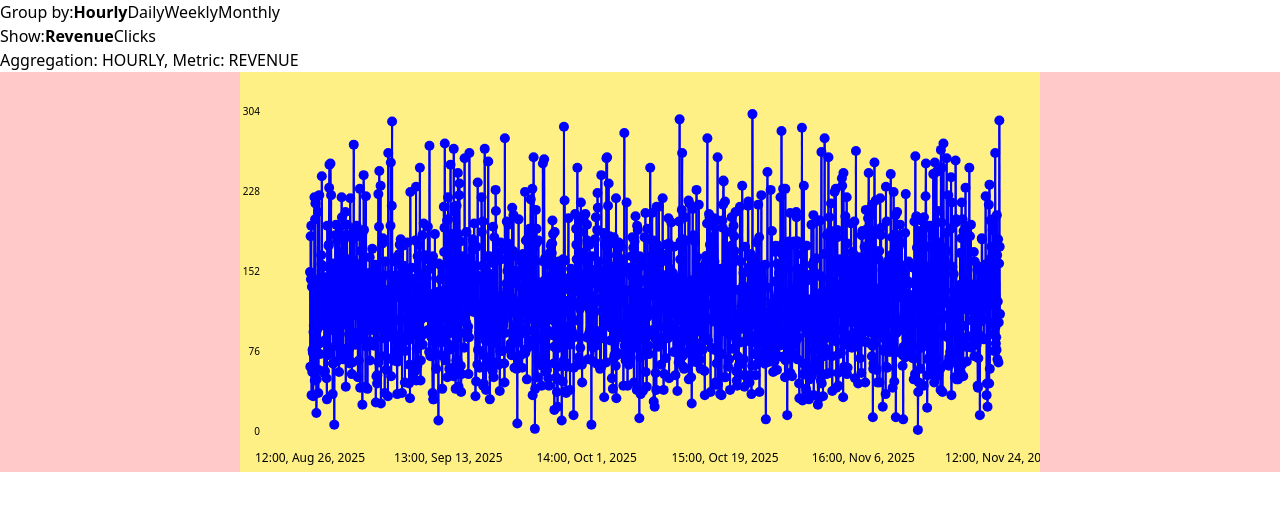
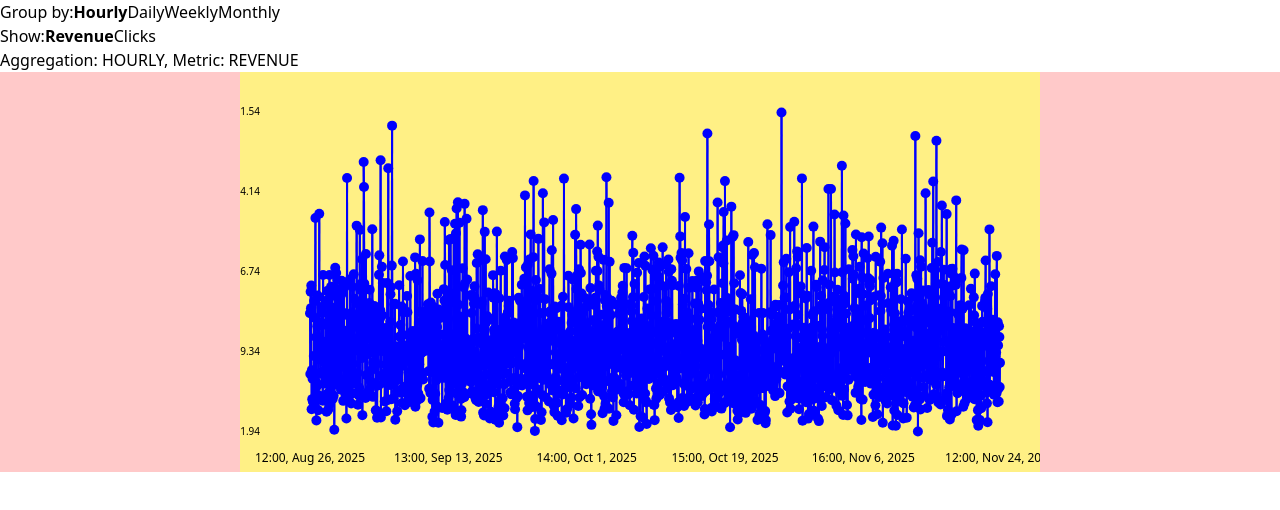
Before and after one commit to hapttic/front-test-assigment-2025-public, a React (Vite) app: page / in a window 1280 px wide. Shown: the top 510 px of the page. Built offline with nearby package versions, Linux system fonts and the light colour scheme.

Commit message:
feat: Display Revenue or Click metrics depending on selection

```diff
--- a/src/components/TimelineChart.tsx
+++ b/src/components/TimelineChart.tsx
@@ -1,6 +1,6 @@
-import type { TimelineChartProps } from "../types/types";
+import { MetricType, type AggregatedDataPoint, type TimelineChartProps } from "../types/types";
 
-function TimelineChart({ title, data }: TimelineChartProps) {
+function TimelineChart({ title, data, metricType }: TimelineChartProps) {
   const chartWidth = 800;
   const chartHeight = 400;
 
@@ -12,8 +12,19 @@ function TimelineChart({ title, data }: TimelineChartProps) {
 
   const distanceBetweenPoints = graphWidth / (data.length - 1);
 
-  const maxValue = Math.max(...data.map((point) => point.clicks)) + 2;
-  const minValue = Math.min(...data.map((point) => point.clicks)) - 2;
+   const getValue = (point: AggregatedDataPoint) => {
+    switch (metricType) {
+      case MetricType.REVENUE:
+        return point.revenue;
+      case MetricType.CLICKS:
+        return point.clicks;
+      default:
+        return 0;
+    }
+  }
+
+  const maxValue = Math.max(...data.map((point) => getValue(point))) + 2;
+  const minValue = Math.min(...data.map((point) => getValue(point))) - 2;
   const valueRange = maxValue - minValue;
 
   const getY = (value: number) => {
@@ -52,9 +63,9 @@ function TimelineChart({ title, data }: TimelineChartProps) {
             <line
               key={index}
               x1={getX(index - 1)}
-              y1={getY(prevPoint.clicks)}
+              y1={getY(getValue(prevPoint))}
               x2={getX(index)}
-              y2={getY(point.clicks)}
+              y2={getY(getValue(point))}
               stroke="blue"
               strokeWidth={2}
             />
@@ -66,7 +77,7 @@ function TimelineChart({ title, data }: TimelineChartProps) {
             <circle
               key={index}
               cx={getX(index)}
-              cy={getY(point.clicks)}
+              cy={getY(getValue(point))}
               r={5}
               fill="blue"
             />
--- a/src/components/TimelineChartSection.tsx
+++ b/src/components/TimelineChartSection.tsx
@@ -18,7 +18,7 @@ function TimelineChartSection({
       <div>
         Aggregation: {aggregationType}, Metric: {metricType}
       </div>
-      <TimelineChart title="Test" data={metrics} />
+      <TimelineChart title="Test" data={metrics} metricType={metricType} />
     </section>
   );
 }
--- a/src/types/types.ts
+++ b/src/types/types.ts
@@ -44,6 +44,7 @@ export interface MetricTypeButtonProps {
 export interface TimelineChartProps {
   title: string;
   data: AggregatedDataPoint[];
+  metricType: MetricType;
 }
 
 export interface Campaign {
```
